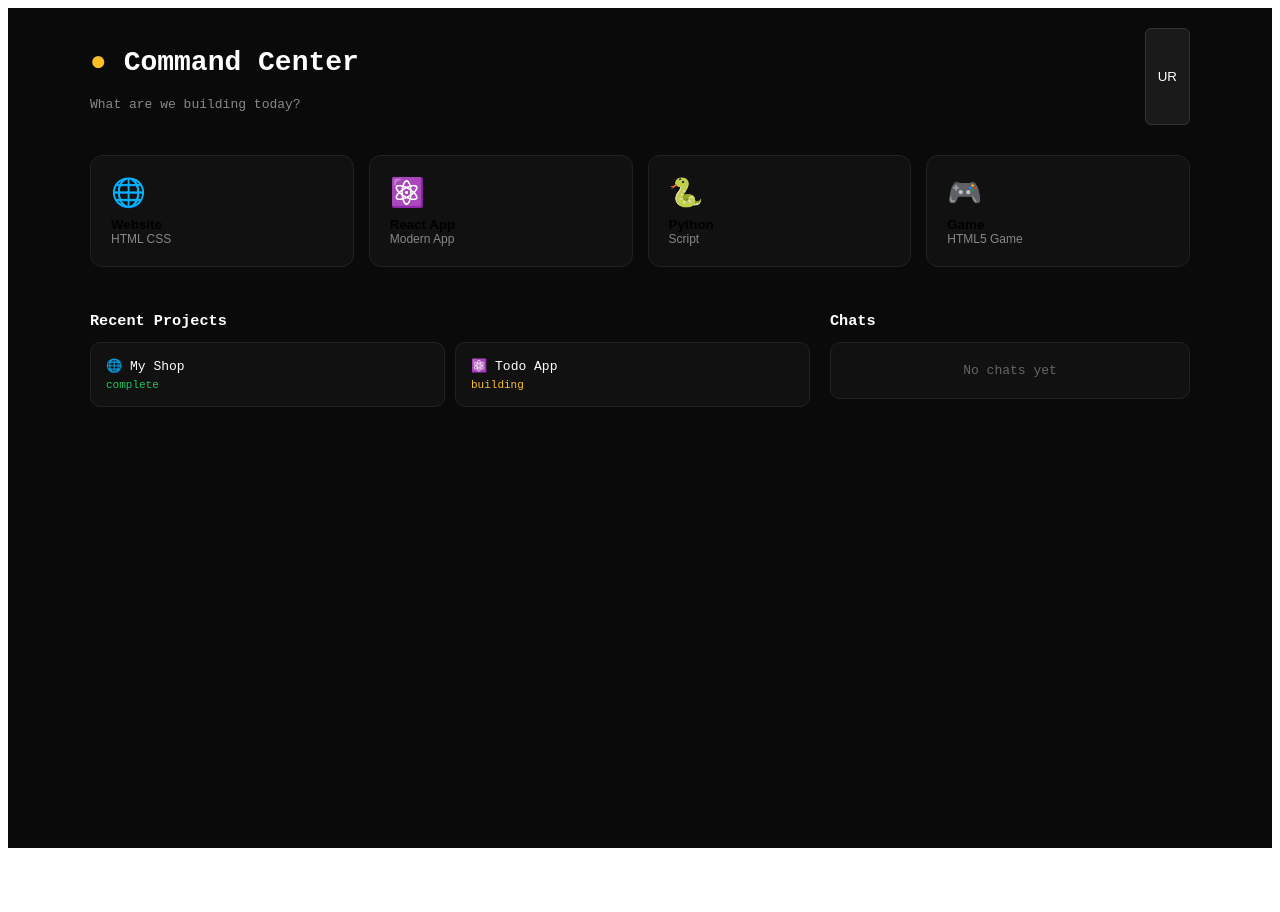
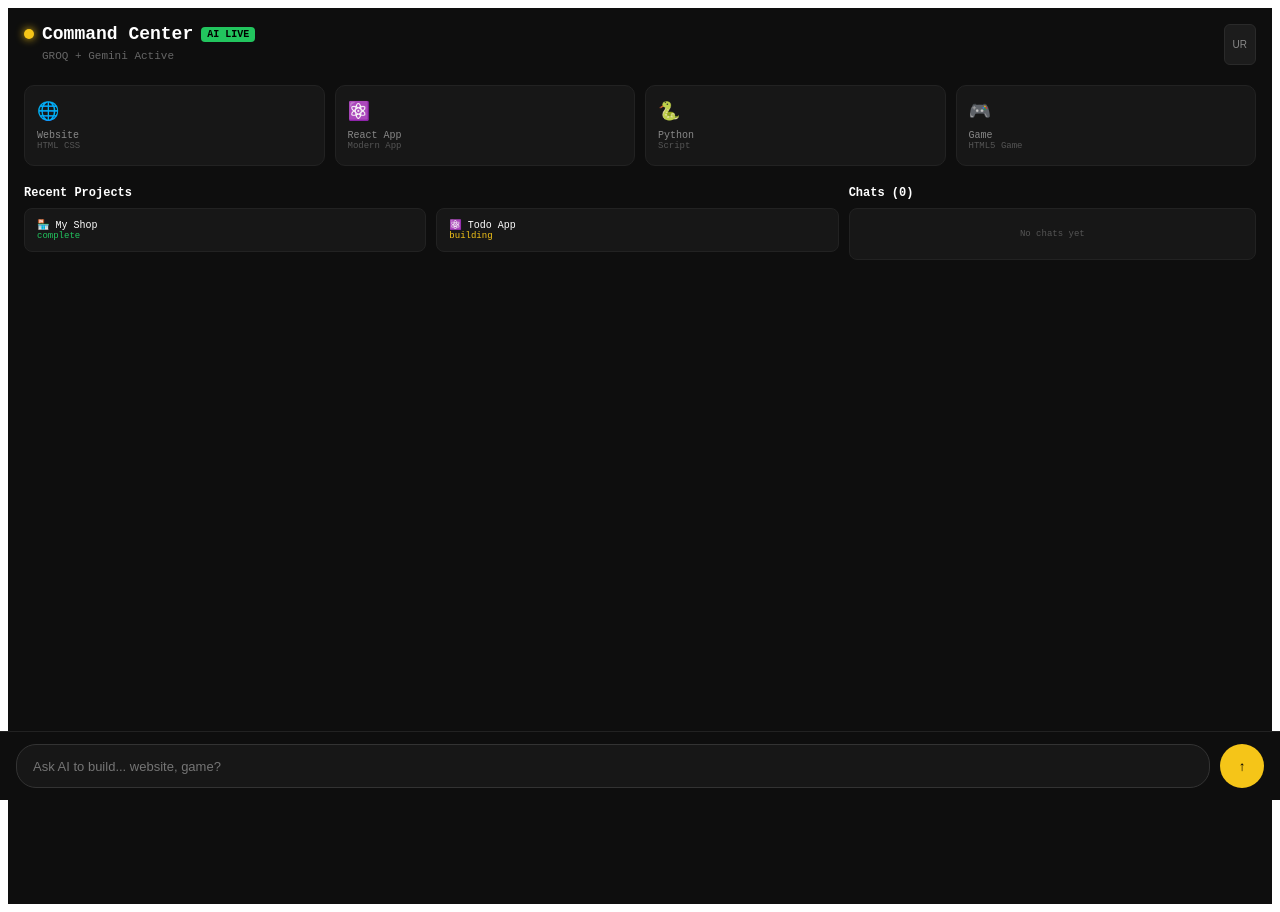
Before and after one commit to NO-QUIT-AI/no-quit-ai, a React (Vite) app: page / in a window 1280 px wide. Before the commit the page ends 856 px from the top, so only its background shows below. Built offline with nearby package versions, Linux system fonts and the light colour scheme.

Commit message:
real ai agent groq gemini

```diff
--- a/src/App.jsx
+++ b/src/App.jsx
@@ -1,77 +1,136 @@
-import { useState } from "react";
+import { useState, useRef } from "react";
 
 export default function App() {
   const [lang, setLang] = useState("en");
+  const [active, setActive] = useState(null);
+  const [input, setInput] = useState("");
+  const [chats, setChats] = useState([]);
+  const [loading, setLoading] = useState(false);
   const isUrdu = lang === "ur";
-  const [build, setBuild] = useState(null);
 
-  const quick = [
-    { type: "website", t: isUrdu ? "ویب سائٹ" : "Website", d: "HTML CSS", e: "🌐" },
-    { type: "react", t: isUrdu ? "ری ایکٹ" : "React App", d: "Modern App", e: "⚛️" },
-    { type: "python", t: isUrdu ? "پائتھون" : "Python", d: "Script", e: "🐍" },
-    { type: "game", t: isUrdu ? "گیم" : "Game", d: "HTML5 Game", e: "🎮" },
-  ];
+  // --- REAL AI AGENT WITH GROQ + GEMINI ---
+  const callAI = async (prompt) => {
+    const groqKey = import.meta.env.VITE_GROQ_API_KEY;
+    const geminiKey = import.meta.env.VITE_GEMINI_API_KEY;
 
-  const projects = [
-    { id: 1, name: "My Shop", type: "website", status: "complete" },
-    { id: 2, name: "Todo App", type: "react", status: "building" },
-  ];
+    // 1. Try GROQ First (Fast)
+    if (groqKey) {
+      try {
+        const res = await fetch("https://api.groq.com/openai/v1/chat/completions", {
+          method: "POST",
+          headers: { "Content-Type": "application/json", "Authorization": `Bearer ${groqKey}` },
+          body: JSON.stringify({
+            model: "llama-3.1-8b-instant",
+            messages: [{ role: "user", content: prompt }],
+          })
+        });
+        const data = await res.json();
+        if (data.choices?.[0]?.message?.content) return data.choices[0].message.content;
+      } catch (e) { console.log("Groq fail, trying Gemini", e); }
+    }
+
+    // 2. Fallback to GEMINI
+    if (geminiKey) {
+      try {
+        const res = await fetch(`https://generativelanguage.googleapis.com/v1beta/models/gemini-1.5-flash:generateContent?key=${geminiKey}`, {
+          method: "POST",
+          headers: { "Content-Type": "application/json" },
+          body: JSON.stringify({ contents: [{ parts: [{ text: prompt }] }] })
+        });
+        const data = await res.json();
+        return data.candidates?.[0]?.content?.parts?.[0]?.text || "No response";
+      } catch (e) { console.log("Gemini fail", e); }
+    }
+    return isUrdu? "Bhai API Key ka masla hai! Vercel me keys check karo!" : "Bro API Key missing! Add keys in Vercel ENV!";
+  };
+
+  const handleSend = async () => {
+    if (!input.trim()) return;
+    const userMsg = input;
+    setChats(c => [...c, { from: "user", text: userMsg }]);
+    setInput("");
+    setLoading(true);
+
+    // Smart Prompt
+    const smartPrompt = `You are NO-QUIT AI Agent. User language: ${/[\u0600-\u06FF]/.test(userMsg)? "Urdu" : "English"}.
+    If Urdu then reply in Urdu, if English then English.
+    User wants: ${userMsg}.
+    If they ask to build website/react/python/game, give small code preview in HTML.
+    Keep reply short, smart, no links. Topic: ${userMsg}`;
+
+    const aiReply = await callAI(smartPrompt);
+    setChats(c => [...c, { from: "ai", text: aiReply }]);
+    setLoading(false);
+
+    // Auto detect build type
+    if (userMsg.toLowerCase().includes("website") || userMsg.toLowerCase().includes("ویب")) setActive("website");
+    else if (userMsg.toLowerCase().includes("game") || userMsg.toLowerCase().includes("گیم")) setActive("game");
+    else if (userMsg.toLowerCase().includes("react")) setActive("react");
+    else if (userMsg.toLowerCase().includes("python")) setActive("python");
+  };
 
   return (
-    <div style={{ minHeight: "100vh", background: "#0a0a0a", color: "#fff", fontFamily: "monospace", padding: 20 }}>
-      <div style={{ maxWidth: 1100, margin: "0 auto" }}>
-        <div style={{ display: "flex", justifyContent: "space-between", marginBottom: 30 }}>
+    <div style={{ minHeight: "100vh", background: "#0e0e0e", color: "#ccc", fontFamily: "monospace", padding: "16px", paddingBottom: "80px" }}>
+
+      <div style={{ display: "flex", justifyContent: "space-between", marginBottom: "20px" }}>
         <div>
-            <h1 style={{ fontSize: 28, fontWeight: "bold" }}>
-              <span style={{ color: "#fbbf24" }}>●</span> {isUrdu ? "کمانڈ سینٹر" : "Command Center"}
-            </h1>
-            <p style={{ color: "#888" }}>{isUrdu ? "کیا بنانا ہے؟" : "What are we building today?"}</p>
+          <div style={{ display: "flex", alignItems: "center", gap: "8px", color: "#fff", fontSize: "18px", fontWeight: "bold" }}>
+            <div style={{ width: "10px", height: "10px", background: "#f5c518", borderRadius: "50%", boxShadow: "0 0 8px #f5c518" }}></div>
+            {isUrdu? "کمانڈ سینٹر" : "Command Center"} <span style={{ fontSize: "10px", background: "#22c55e", color: "#000", padding: "2px 6px", borderRadius: "4px" }}>AI LIVE</span>
           </div>
-          <button onClick={() => setLang(isUrdu ? "en" : "ur")} style={{ background: "#1a1a1a", color: "#fff", border: "1px solid #333", padding: "8px 12px", borderRadius: 6 }}>
-            {isUrdu ? "EN" : "UR"}
-          </button>
+          <div style={{ fontSize: "11px", color: "#666", marginTop: "6px", marginLeft: "18px" }}>{isUrdu? "GROQ + Gemini Active" : "GROQ + Gemini Active"}</div>
+        </div>
+        <button onClick={() => setLang(isUrdu? "en" : "ur")} style={{ background: "#1c1c1c", border: "1px solid #2a2a2a", color: "#888", fontSize: "10px", padding: "14px 8px", borderRadius: "6px" }}>{isUrdu? "EN" : "UR"}</button>
       </div>
 
-        <div style={{ display: "grid", gridTemplateColumns: "repeat(auto-fit, minmax(200px, 1fr))", gap: 15, marginBottom: 30 }}>
-          {quick.map((q) => (
-            <button key={q.type} onClick={() => setBuild(q.type)} style={{ background: "#111", border: "1px solid #222", padding: 20, borderRadius: 12, textAlign: "left", cursor: "pointer" }}>
-              <div style={{ fontSize: 28 }}>{q.e}</div>
-              <div style={{ fontWeight: "bold", marginTop: 8 }}>{q.t}</div>
-              <div style={{ fontSize: 12, color: "#888" }}>{q.d}</div>
-            </button>
-          ))}
-        </div>
-
-        <div style={{ display: "grid", gridTemplateColumns: "2fr 1fr", gap: 20 }}>
-          <div>
-            <h3 style={{ marginBottom: 12 }}>{isUrdu ? "حالیہ پروجیکٹس" : "Recent Projects"}</h3>
-            <div style={{ display: "grid", gridTemplateColumns: "1fr 1fr", gap: 10 }}>
-              {projects.map((p) => (
-                <div key={p.id} onClick={() => setBuild(p.type)} style={{ background: "#111", border: "1px solid #222", padding: 15, borderRadius: 10, cursor: "pointer" }}>
-                  <div>{p.type === "website" ? "🌐" : "⚛️"} {p.name}</div>
-                  <div style={{ fontSize: 11, color: p.status === "complete" ? "#22c55e" : "#fbbf24", marginTop: 5 }}>{p.status}</div>
+      <div style={{ display: "grid", gridTemplateColumns: "1fr 1fr 1fr 1fr", gap: "10px", marginBottom: "20px" }}>
+        {[
+          { k: "website", e: "🌐", t: "Website", d: "HTML CSS" },
+          { k: "react", e: "⚛️", t: "React App", d: "Modern App" },
+          { k: "python", e: "🐍", t: "Python", d: "Script" },
+          { k: "game", e: "🎮", t: "Game", d: "HTML5 Game" },
+        ].map(i => (
+          <div key={i.k} onClick={() => setActive(i.k)} style={{ background: "#171717", border: active===i.k? "1px solid #f5c518" : "1px solid #222", borderRadius: "10px", padding: "14px 12px", cursor: "pointer" }}>
+            <div style={{ fontSize: "18px" }}>{i.e}</div>
+            <div style={{ fontSize: "10px", color: "#888", marginTop: "8px" }}>{i.t}</div>
+            <div style={{ fontSize: "9px", color: "#555" }}>{i.d}</div>
           </div>
         ))}
       </div>
 
-            {build && (
-              <div style={{ marginTop: 20, padding: 20, background: "#151515", border: "1px solid #fbbf24", borderRadius: 12 }}>
-                <h3>🚀 {build.toUpperCase()} BUILT!</h3>
-                <p style={{ color: "#888", fontSize: 13, marginTop: 5 }}>Preview Ready! Code generated successfully!</p>
-                <div style={{ marginTop: 12, background: "#000", padding: 15, borderRadius: 8, textAlign: "center" }}>
-                  Live Preview: {build}
+      <div style={{ display: "grid", gridTemplateColumns: "2fr 1fr", gap: "10px", marginBottom: "20px" }}>
+        <div>
+          <div style={{ fontSize: "12px", color: "#fff", marginBottom: "8px", fontWeight: "bold" }}>Recent Projects</div>
+          <div style={{ display: "grid", gridTemplateColumns: "1fr 1fr", gap: "10px" }}>
+            <div style={{ background: "#171717", border: "1px solid #222", borderRadius: "8px", padding: "10px 12px" }}><div style={{ fontSize: "10px", color: "#fff" }}>🏪 My Shop</div><div style={{ fontSize: "9px", color: "#22c55e" }}>complete</div></div>
+            <div style={{ background: "#171717", border: "1px solid #222", borderRadius: "8px", padding: "10px 12px" }}><div style={{ fontSize: "10px", color: "#fff" }}>⚛️ Todo App</div><div style={{ fontSize: "9px", color: "#f5c518" }}>building</div></div>
           </div>
         </div>
-            )}
-          </div>
-
         <div>
-            <h3 style={{ marginBottom: 12 }}>{isUrdu ? "چیٹس" : "Chats"}</h3>
-            <div style={{ background: "#111", border: "1px solid #222", borderRadius: 10, padding: 20, color: "#666", textAlign: "center" }}>
-              {build ? "Building " + build + "..." : (isUrdu ? "کوئی چیٹ نہیں" : "No chats yet")}
+          <div style={{ fontSize: "12px", color: "#fff", marginBottom: "8px", fontWeight: "bold" }}>Chats ({chats.length})</div>
+          <div style={{ background: "#171717", border: "1px solid #222", borderRadius: "8px", padding: "10px", maxHeight: "120px", overflowY: "auto" }}>
+            {chats.length===0? <div style={{ fontSize: "9px", color: "#555", textAlign: "center", padding: "10px" }}>No chats yet</div> : chats.slice(-3).map((c,i) => <div key={i} style={{ fontSize: "9px", color: c.from==="user"? "#f5c518" : "#ccc", marginBottom: "4px" }}>{c.from}: {c.text.substring(0, 40)}...</div>)}
           </div>
         </div>
       </div>
+
+      {/* AI CHAT OUTPUT */}
+      {chats.length>0 && (
+        <div style={{ background: "#111", border: "1px solid #222", borderRadius: "12px", padding: "15px", marginBottom: "20px" }}>
+          {chats.map((c,i) => (
+            <div key={i} style={{ marginBottom: "12px", padding: "10px", background: c.from==="user"? "#1a1a1a" : "#151515", borderRadius: "8px", borderLeft: c.from==="user"? "2px solid #f5c518" : "2px solid #22c55e" }}>
+              <div style={{ fontSize: "10px", color: "#888", marginBottom: "4px" }}>{c.from.toUpperCase()}</div>
+              <div style={{ fontSize: "12px", color: "#ddd", whiteSpace: "pre-wrap" }}>{c.text}</div>
+            </div>
+          ))}
+          {loading && <div style={{ fontSize: "11px", color: "#f5c518" }}>● AI soch raha hai...</div>}
+        </div>
+      )}
+
+      {/* INPUT BAR - REAL AGENT */}
+      <div style={{ position: "fixed", bottom: "0", left: "0", right: "0", background: "#0e0e0e", borderTop: "1px solid #222", padding: "12px 16px", display: "flex", gap: "10px" }}>
+        <input value={input} onChange={e=>setInput(e.target.value)} onKeyDown={e=>e.key==="Enter" && handleSend()} placeholder={isUrdu? "Kuch banao... website, game?" : "Ask AI to build... website, game?"} style={{ flex: 1, background: "#171717", border: "1px solid #333", borderRadius: "20px", padding: "12px 16px", color: "#fff", fontSize: "13px", outline: "none" }} />
+        <button onClick={handleSend} disabled={loading} style={{ background: "#f5c518", color: "#000", border: "none", borderRadius: "50%", width: "44px", height: "44px", fontWeight: "bold", cursor: "pointer" }}>↑</button>
       </div>
     </div>
   );
```
Lines whose indentation alone changed are shown as unchanged.
